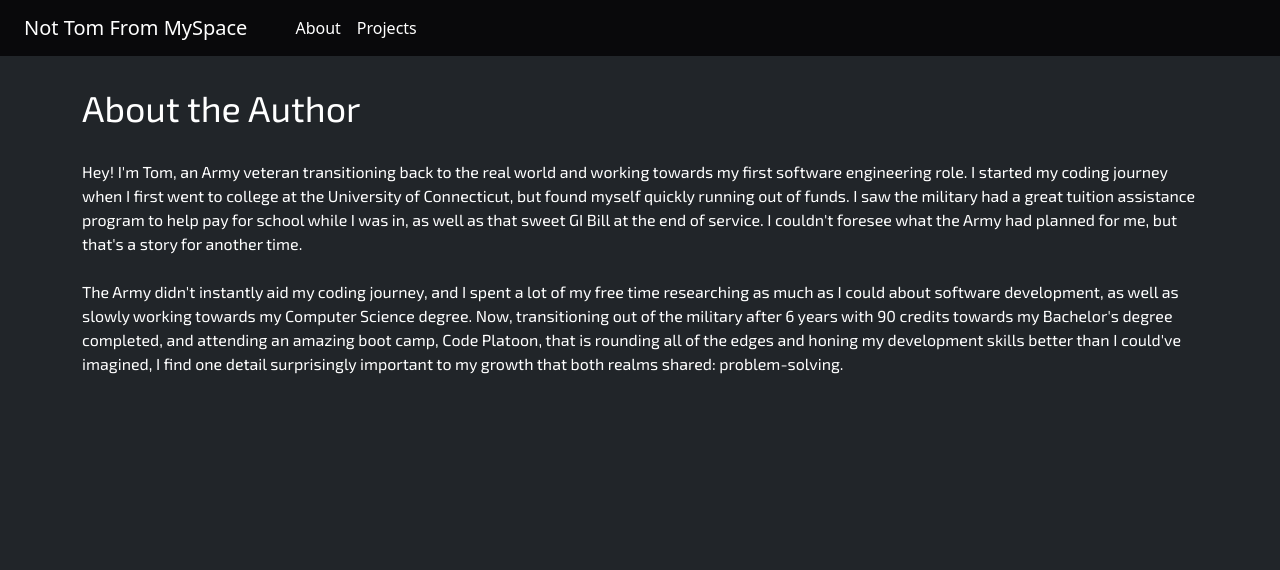
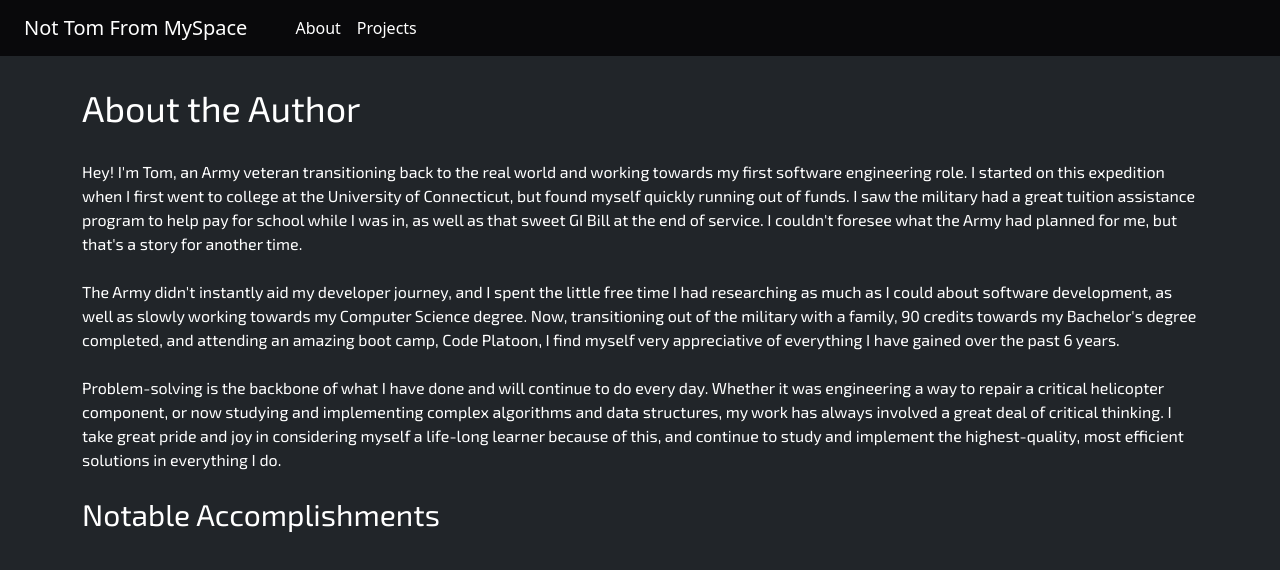
Before and after one commit to chiltom/personal_portfolio, a React (Vite) app in the folder front-end/: page /about in a window 1280 px wide. Shown: the top 570 px of the page. Built offline with nearby package versions, Linux system fonts and the light colour scheme.

Commit message:
added more content to about page

```diff
--- a/front-end/src/pages/About.tsx
+++ b/front-end/src/pages/About.tsx
@@ -13,8 +13,8 @@ const About = (): ReactNode => {
         <Row>
           <p>
             Hey! I'm Tom, an Army veteran transitioning back to the real world
-            and working towards my first software engineering role. I started my
-            coding journey when I first went to college at the University of
+            and working towards my first software engineering role. I started on
+            this expedition when I first went to college at the University of
             Connecticut, but found myself quickly running out of funds. I saw
             the military had a great tuition assistance program to help pay for
             school while I was in, as well as that sweet GI Bill at the end of
@@ -25,16 +25,34 @@ const About = (): ReactNode => {
         <br />
         <Row>
           <p>
-            The Army didn't instantly aid my coding journey, and I spent a lot
-            of my free time researching as much as I could about software
+            The Army didn't instantly aid my developer journey, and I spent the
+            little free time I had researching as much as I could about software
             development, as well as slowly working towards my Computer Science
-            degree. Now, transitioning out of the military after 6 years with 90
+            degree. Now, transitioning out of the military with a family, 90
             credits towards my Bachelor's degree completed, and attending an
-            amazing boot camp, Code Platoon, that is rounding all of the edges
-            and honing my development skills better than I could've imagined, I
-            find one detail surprisingly important to my growth that both realms
-            shared: problem-solving.
+            amazing boot camp, Code Platoon, I find myself very appreciative of
+            everything I have gained over the past 6 years.
           </p>
+        </Row>
+        <br />
+        <Row>
+          <p>
+            Problem-solving is the backbone of what I have done and will
+            continue to do every day. Whether it was engineering a way to repair
+            a critical helicopter component, or now studying and implementing
+            complex algorithms and data structures, my work has always involved
+            a great deal of critical thinking. I take great pride and joy in
+            considering myself a life-long learner because of this, and continue
+            to study and implement the highest-quality, most efficient solutions
+            in everything I do.
+          </p>
+        </Row>
+        <br />
+        <Row>
+          <h1 className="text-3xl">Notable Accomplishments</h1>
+          <ul>
+            <li></li>
+          </ul>
         </Row>
       </Container>
     </>
```
